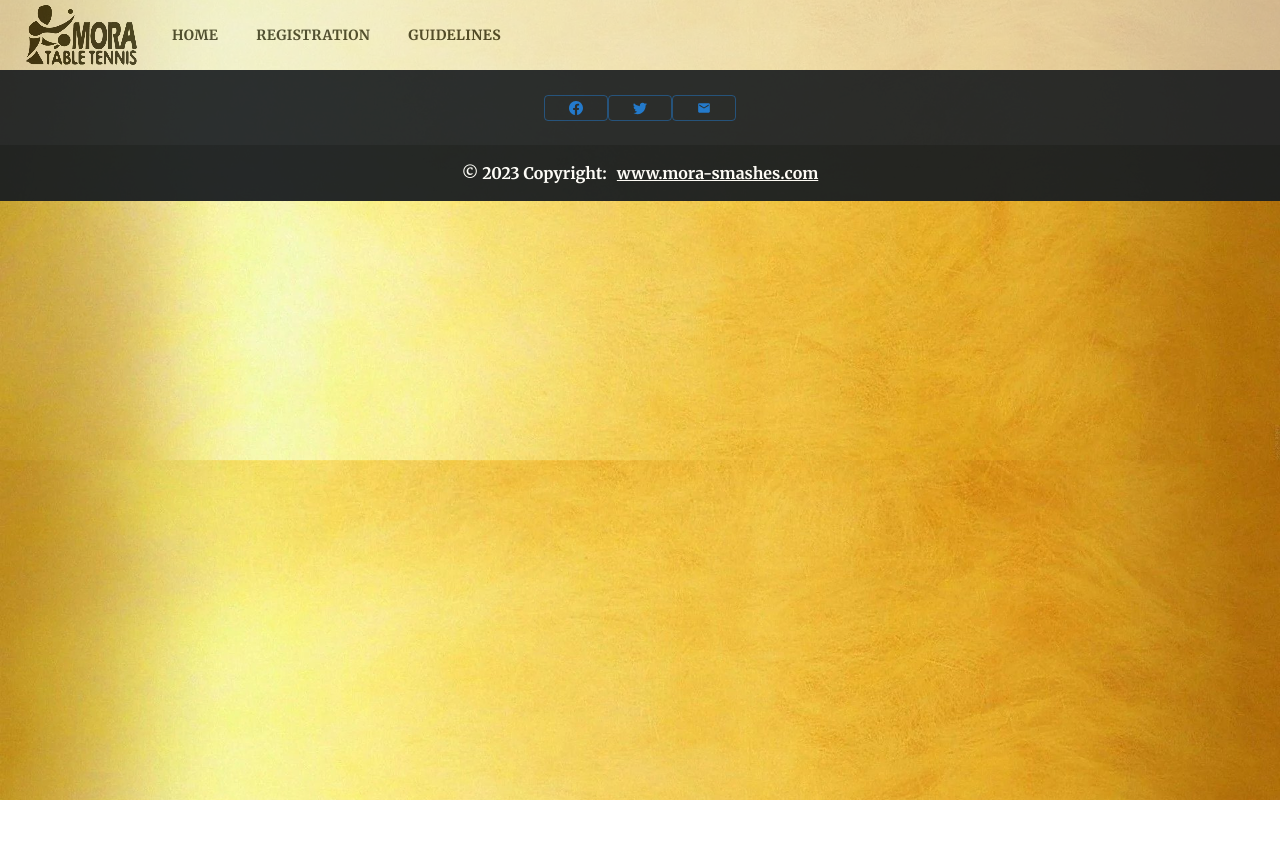
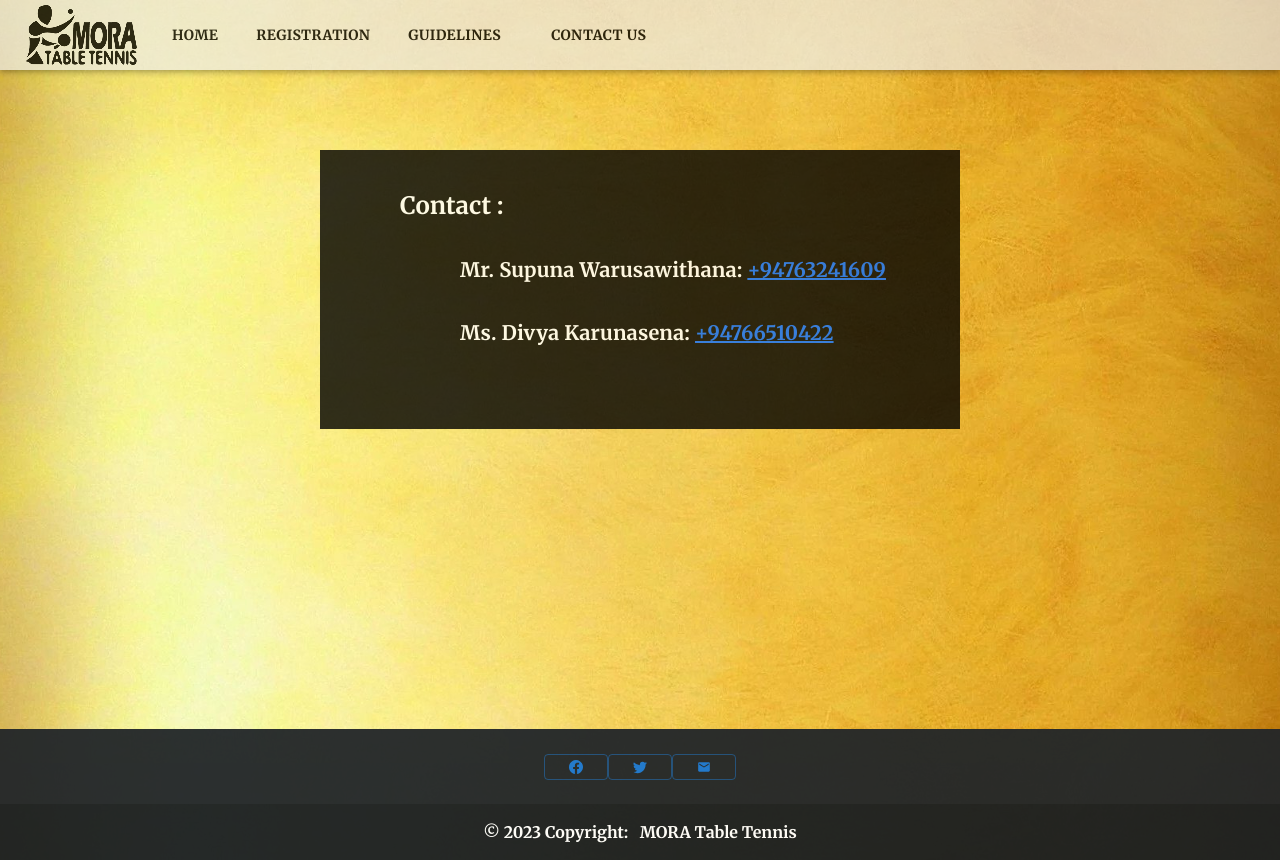
Before and after one commit to Mora-TT/web, a React (Create React App) app: page /contact in a window 1280 px wide. Before the commit the page ends 800 px from the top, so only its background shows below. Built offline with nearby package versions, Linux system fonts and the light colour scheme.

Commit message:
Add contact info to the repo

```diff
--- a/src/App.js
+++ b/src/App.js
@@ -7,6 +7,7 @@ import WithSubnavigation from './views/ResponsiveAppBar';
 import Footer from './views/Footer';
 import Guidelines from './views/Guidelines';
 import HardCopy from './views/Hardcopy';
+import Contact from './views/Contact';
 function App() {
   return (
   <div>
@@ -16,6 +17,7 @@ function App() {
         <Route path="/" element={<Main />} />
         <Route path="/guidelines" element={<Guidelines />} />
         <Route path="/paper" element={<HardCopy />} />
+        <Route path="/contact" element={<Contact />} />
       </Routes>
       </BrowserRouter>
     <Footer />
--- /dev/null
+++ b/src/views/Contact.js
@@ -0,0 +1,36 @@
+import React from 'react';
+import { Box } from '@mui/system';
+import Typography from '@mui/material/Typography';
+import './App.css';
+import BasicTable from './BasicTable';
+
+function Contact() {
+  const gmail =<a href="mailto:morattsmashes@gmail.com" style={{color: 'blue', textDecoration: 'underline'}}>morattsmashes@gmail.com</a>
+  const uomMail = <a href="mailto:dpe@uom.lk" style={{color: 'blue', textDecoration: 'underline'}}>dpe@uom.lk</a>
+  const bCapMobile=<a href="tel:+94763241609">+94763241609</a>
+  const gCapMobile=<a href="tel:+94766510422">+94766510422</a>
+
+  return (
+
+    <div id = "main">
+      <Box sx={{background: 'black', opacity: 0.85, margin: 10, marginLeft: 40, marginRight: 40}}>
+      <Typography variant="h5" color={'white'} paddingBottom={3} paddingLeft={10} paddingTop={5} alignContent={'center'} gutterBottom>
+      Contact :
+      </Typography>
+
+
+      <div className="contactInfo" style={{color: 'white'}}>
+
+      <Typography variant="h6" color={'white'}  paddingBottom={3} paddingLeft={10} alignContent={'center'} gutterBottom>Mr. Supuna Warusawithana: <>{bCapMobile}</></Typography>
+
+      <Typography variant="h6" color={'white'}  paddingBottom={10} paddingLeft={10} alignContent={'center'} gutterBottom><b>Ms. Divya Karunasena: </b>  <>{gCapMobile}</></Typography>
+
+
+      </div>
+      </Box>
+    </div>
+
+  );
+}
+
+export default Contact;
--- a/src/views/Footer.js
+++ b/src/views/Footer.js
@@ -39,10 +39,12 @@ export default function Footer() {
       </MDBContainer>
 
       <div className='text-center p-3' style={{ backgroundColor: 'rgba(0, 0, 0, 0.2)' }}>
-        © 2023 Copyright:
-        <a className='text-white' href='https://mora-smashes.com/' style={{ paddingLeft: '10px' }}>
+        © 2023 Copyright: &nbsp; MORA Table Tennis
+        {/* <a className='text-white' href='https://mora-smashes.com/' style={{ paddingLeft: '10px' }}>
           www.mora-smashes.com
-        </a>
+        </a> */}
+
+
       </div>
     </MDBFooter>
     </div>
--- a/src/views/Hardcopy.js
+++ b/src/views/Hardcopy.js
@@ -3,18 +3,18 @@ import { Box } from '@mui/system';
 import Typography from '@mui/material/Typography';
 import { Link } from '@mui/material';
 function HardCopy() {
-  const link =<Link href="documents/EF2023.pdf" style={{color: 'blue', textDecoration: 'underline'}}>Registration Form</Link>
+  const link =<Link href="documents/EF2023.pdf" style={{color: '#dd9c1c', textDecoration: 'underline'}}>Registration Form</Link>
   const email1 = <Link href="mailto:morattsmashes@gmail.com" style={{color: 'blue', textDecoration: 'underline'}}>morattsmashes@gmail.com</Link>
   const email2 = <Link href="mailto:dpe@uom.lk" style={{color: 'blue', textDecoration: 'underline'}}>dpe@uom.lk</Link>
-  const address= "Mr. Supuna Warusawithana ,C/o Department of Physical Education,University of Moratuwa."
+  const address= <>Mr. Supuna Warusawithana , <br /> C/o Department of Physical Education, <br />University of Moratuwa. <br /> </>
   const contacts = "Mr. Supuna Warusawithana: 076 3241 609 , Ms. Divya Karunasena: 076 6510 422";
   const guidelines = [
     {description: <>Download the registration form in PDF format by clicking on the following link: {link}</>, key: 0},
     {description: <>Print out a hard copy of the form.</>, key: 1},
     {description: <>Fill out the form carefully, making sure to provide all the required information. Make sure to complete all sections of the form, including personal information, contact details, and any other relevant information.
       </>, key: 2},
-    {description: <>The closing date for registration is 12/4/2023, so make sure to submit your completed form by mail to {address} before this date.</>, key: 3},
-    {description: <>Further instructions are provided in the PDF registration form, which will be available for download once you click on the registration form link. Make sure to carefully review and follow all instructions provided in the form. If you have any questions or concerns, please contact us at <b>{contacts}</b>.</>, key: 4},
+    {description: <>The closing date for registration is 12/4/2023, so make sure to submit your completed form by mail before this date to:  <br /> <br /> {address} </>, key: 3},
+    {description: <>Further instructions are provided in the PDF registration form, which will be available for download once you click on the registration form link. Make sure to carefully review and follow all instructions provided in the form.</>, key: 4},
   ];
 
 
@@ -26,7 +26,7 @@ function HardCopy() {
   return (
 
     <div id = "main">
-      <Box sx={{background: 'black', opacity: 0.7, marginTop: 10, marginBottom: 50}}>
+      <Box sx={{background: 'black', opacity: 0.85, marginTop: 10, marginBottom: 50}}>
       <Typography variant="h5" color={'white'} paddingBottom={3} paddingLeft={10} paddingTop={5} alignContent={'center'} gutterBottom>
       Registration: On Paper
       </Typography>
--- a/src/views/HomePage.js
+++ b/src/views/HomePage.js
@@ -28,7 +28,7 @@ const HomePage = () => {
   const handleClose = () => {
     setOpen(false);
   };
-  const targetDate = new Date('2023-05-07T23:59:59');
+  const targetDate = new Date('2023-04-21T09:30:00');
   return (
 
 
@@ -84,13 +84,13 @@ const HomePage = () => {
         <DialogActions>
 
         <Link href="/paper" underline="none">
-          <Button variant="outlined" autoFocus onClick={handleClose} style={{color: 'white',background: '#4c351df5'}} >
+          <Button variant="outlined" autoFocus onClick={handleClose} style={{color: 'white',background: '#4c351df5', borderRadius: '20px'}} >
             On Paper
           </Button>
         </Link>
 
           <Link href="https://docs.google.com/forms/d/e/1FAIpQLSciPUBemQmSzjwPZE_Kwa_-N1tCwkyuZq8fBkHNyS4CwZiWig/viewform?usp=sf_link" underline="none">
-          <Button variant="outlined" onClick={handleClose} autoFocus style={{color: 'white',background: '#4c351df5'}}>
+          <Button variant="outlined" onClick={handleClose} autoFocus style={{color: 'white',background: '#4c351df5', borderRadius: '20px'}}>
             Online Mode
           </Button>
           </Link>
--- a/src/views/ResponsiveAppBar.js
+++ b/src/views/ResponsiveAppBar.js
@@ -85,13 +85,13 @@ function ResponsiveAppBar() {
         <DialogActions>
 
         <Link href="/paper" underline="none">
-          <Button autoFocus onClick={handleClose} style={{color: 'white',background: '#4c351df5'}}>
+          <Button autoFocus onClick={handleClose} style={{color: 'white',background: '#4c351df5', paddingLeft: 20,paddingRight: 20, borderRadius: '10px'}}>
             On Paper
           </Button>
         </Link>
 
           <Link href="https://docs.google.com/forms/d/e/1FAIpQLSciPUBemQmSzjwPZE_Kwa_-N1tCwkyuZq8fBkHNyS4CwZiWig/viewform?usp=sf_link" underline="none">
-          <Button onClick={handleClose} autoFocus style={{color: 'white',background: '#4c351df5'}}>
+          <Button onClick={handleClose} autoFocus style={{color: 'white',background: '#4c351df5', paddingLeft: 20,paddingRight: 20,borderRadius: '10px'}}>
             Online Mode
           </Button>
           </Link>
@@ -116,7 +116,7 @@ function ResponsiveAppBar() {
   };
   const isScreenSmall = useMediaQuery('(max-width:600px)');
   return (
-    <AppBar position="static" sx={{width:'auto'}} style={{background: "#ededede0", opacity: 0.7}}>
+    <AppBar position="static" sx={{width:'auto'}} style={{background: "#ededede0", opacity: 0.85}}>
       <Container maxWidth="xl">
         <Toolbar disableGutters>
           {/* <AdbIcon sx={{ display: { xs: 'none', md: 'flex' }, mr: 1 }} /> */}
@@ -223,6 +223,12 @@ function ResponsiveAppBar() {
               </Button>
               </Link>
 
+              <Link href='/contact' underline="none">
+              <Button onClick={handleCloseNavMenu} sx={{ my: 2, color: 'black', display: 'block', paddingLeft: '20px', paddingRight: '30px', fontWeight: 700 }} >
+                {"Contact Us"}
+              </Button>
+              </Link>
+
             {/* <DropdownTab /> */}
           </Box>
           {/* <Box sx={{ flexGrow: 0 }}>
```
Also changed, not shown: src/views/Guidelines.js (line endings or trailing spaces).
